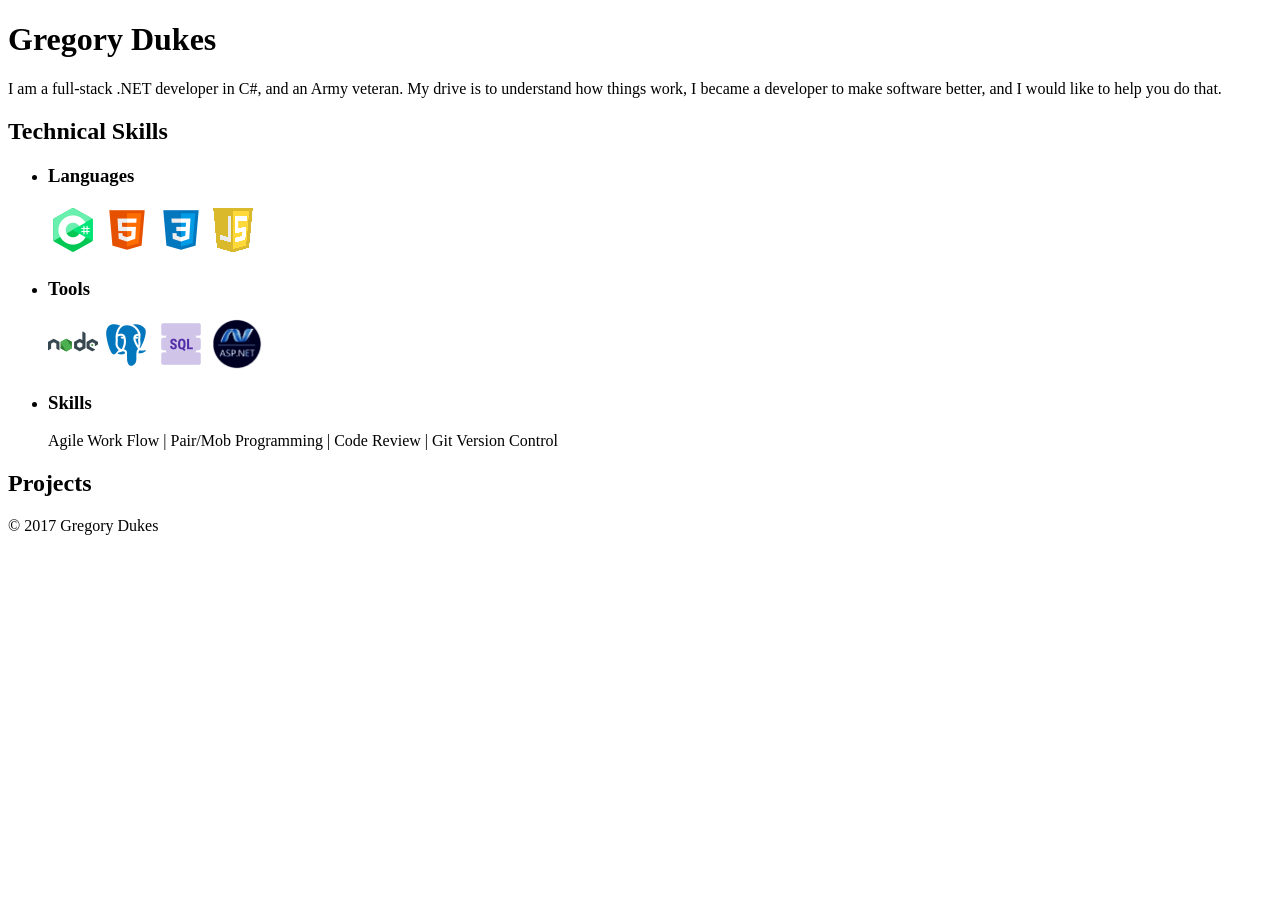
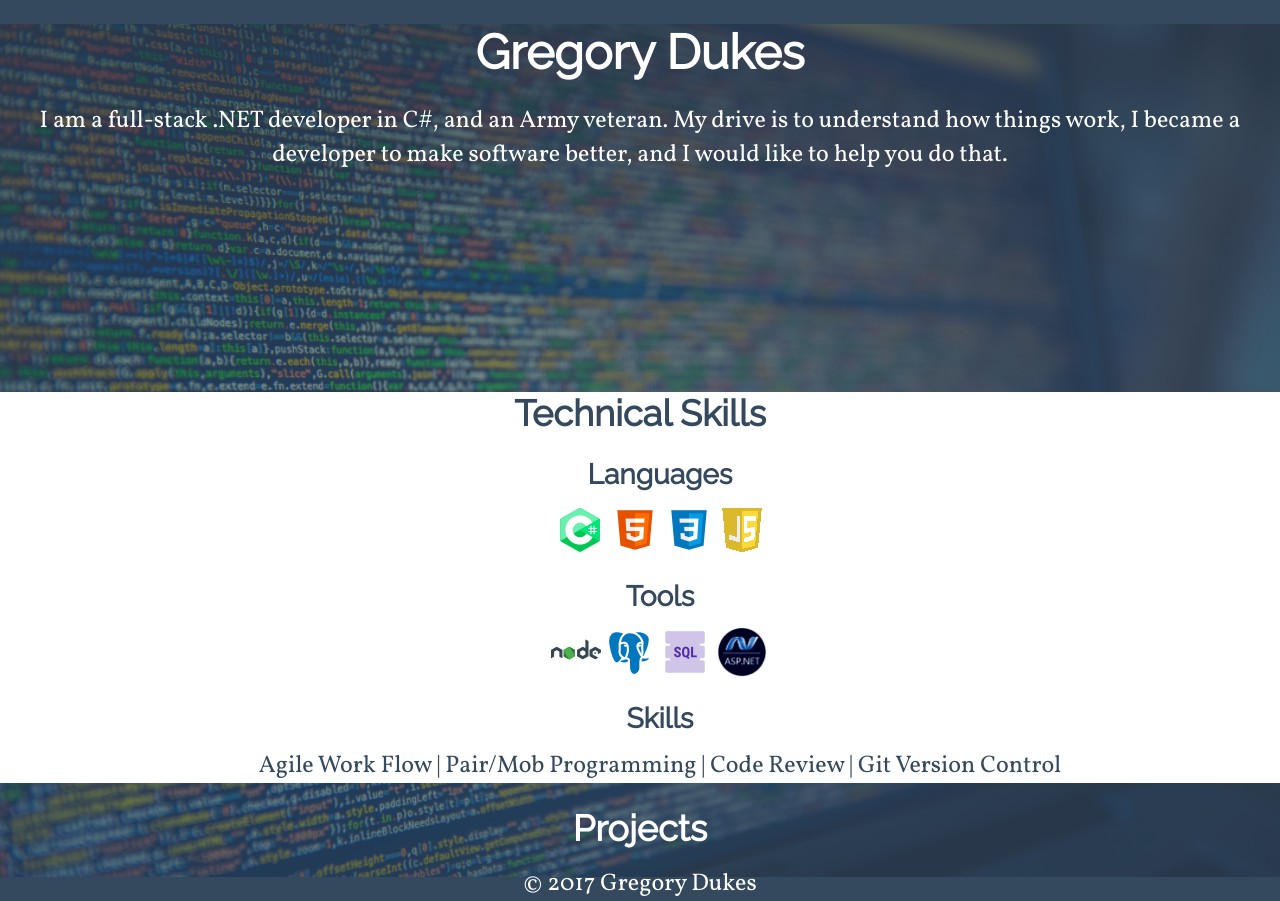
Before and after one commit to Kcils360/GregoryPortfolio, a plain HTML site: page index.html in a window 1280 px wide. Before the commit the page ends 800 px from the top, so only its background shows below. Drawn offline with Linux system fonts and the light colour scheme.

Commit message:
starting css

```diff
--- a/index.html
+++ b/index.html
@@ -4,15 +4,18 @@
     <meta charset="UTF-8">
     <meta name="viewport" content="width=device-width, initial-scale=1.0">
     <meta http-equiv="X-UA-Compatible" content="ie=edge">
+    <link href="https://fonts.googleapis.com/css?family=Raleway|Vollkorn" rel="stylesheet">
     <link rel="stylesheet" type="text/css" href="style.css">
     <title>Document</title>
 </head>
 <body>
     <header>
+        <img src="\images\code.jpeg" alt="screen with code" class="hero">
         <h1>Gregory Dukes</h1>
         <p>I am a full-stack .NET developer in C#, and an Army veteran.  My drive is to understand how things work, I became a developer to make
             software better, and I would like to help you do that.</p>
-        </header>
+    </header>
+
 
     <section class="technical">
         <h1>Technical Skills</h1>
@@ -57,7 +60,7 @@
         <h1>Projects</h1>
     </section>
     <footer>
-        <p>&copy 2017 Gregory Dukes </p>
+        <p>&copy; 2017 Gregory Dukes </p>
     </footer>
 </body>
 </html>
--- a/style.css
+++ b/style.css
@@ -0,0 +1,42 @@
+body {
+    background-color: #34495e;
+    color: #fff;
+    margin: 0;
+    font-size: 1.5em;
+    text-align: center;
+}
+
+h1, h2, h3 {
+    font-family: 'Raleway', sans-serif;
+    margin: 0.5em 0;
+    padding: 1em, 0;
+}
+
+p {
+    font-family: 'Vollkorn', serif;
+    margin: 0;
+    padding: 1em, 0;
+}
+
+header {
+    min-height: 350px;
+}
+
+.hero {
+    display: block;
+    position: absolute;
+    width: 100%;
+    min-height: 350px;
+    z-index: -1;
+    opacity: 0.4;
+}
+
+.technical {
+    background: #fff;
+    color: #34495e;
+}
+
+.technical li {
+    list-style: none;
+    font-family: 'Vollkorn', serif;
+}
```
Also changed, not shown: images/code.jpeg (added).
